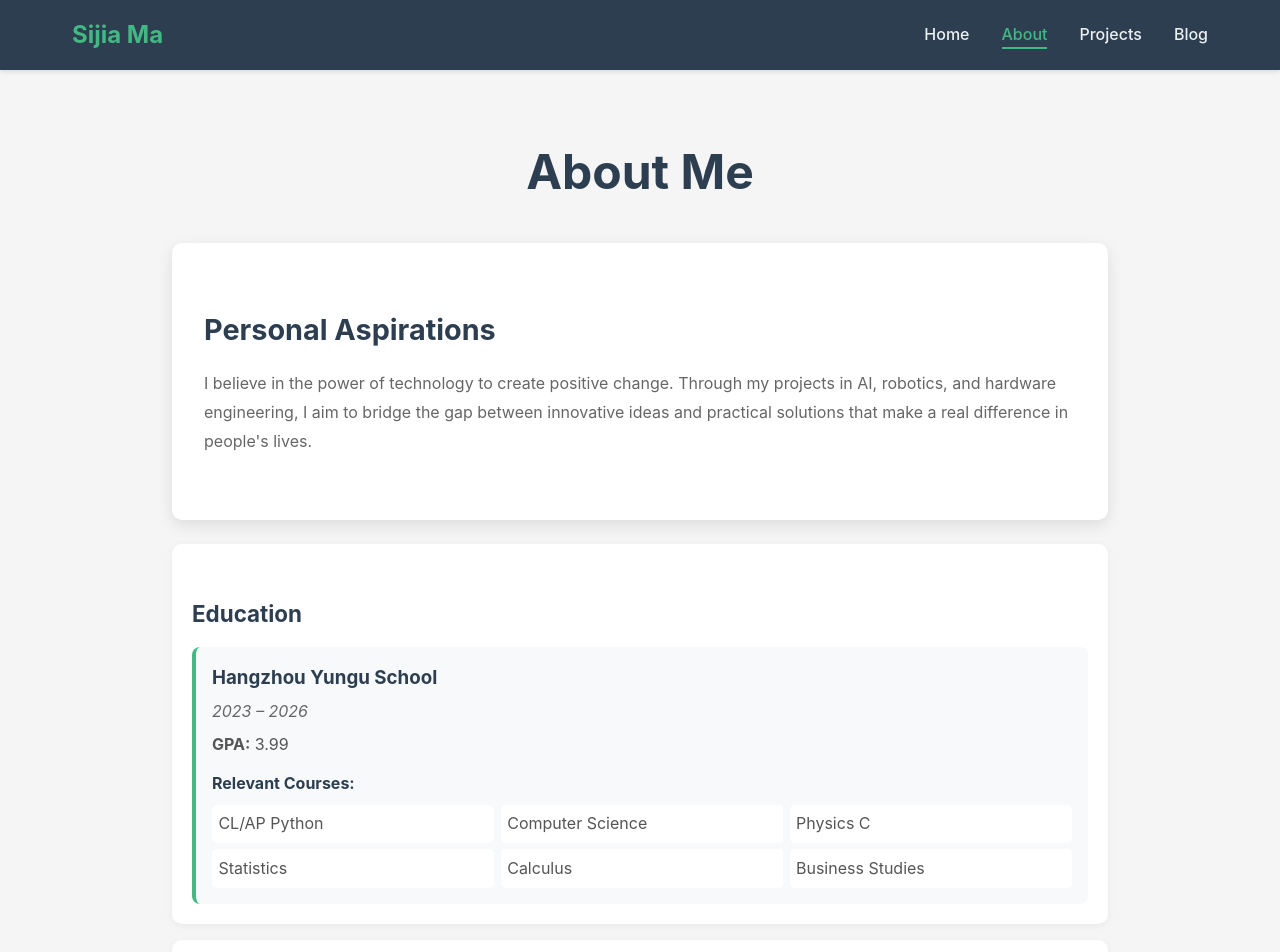
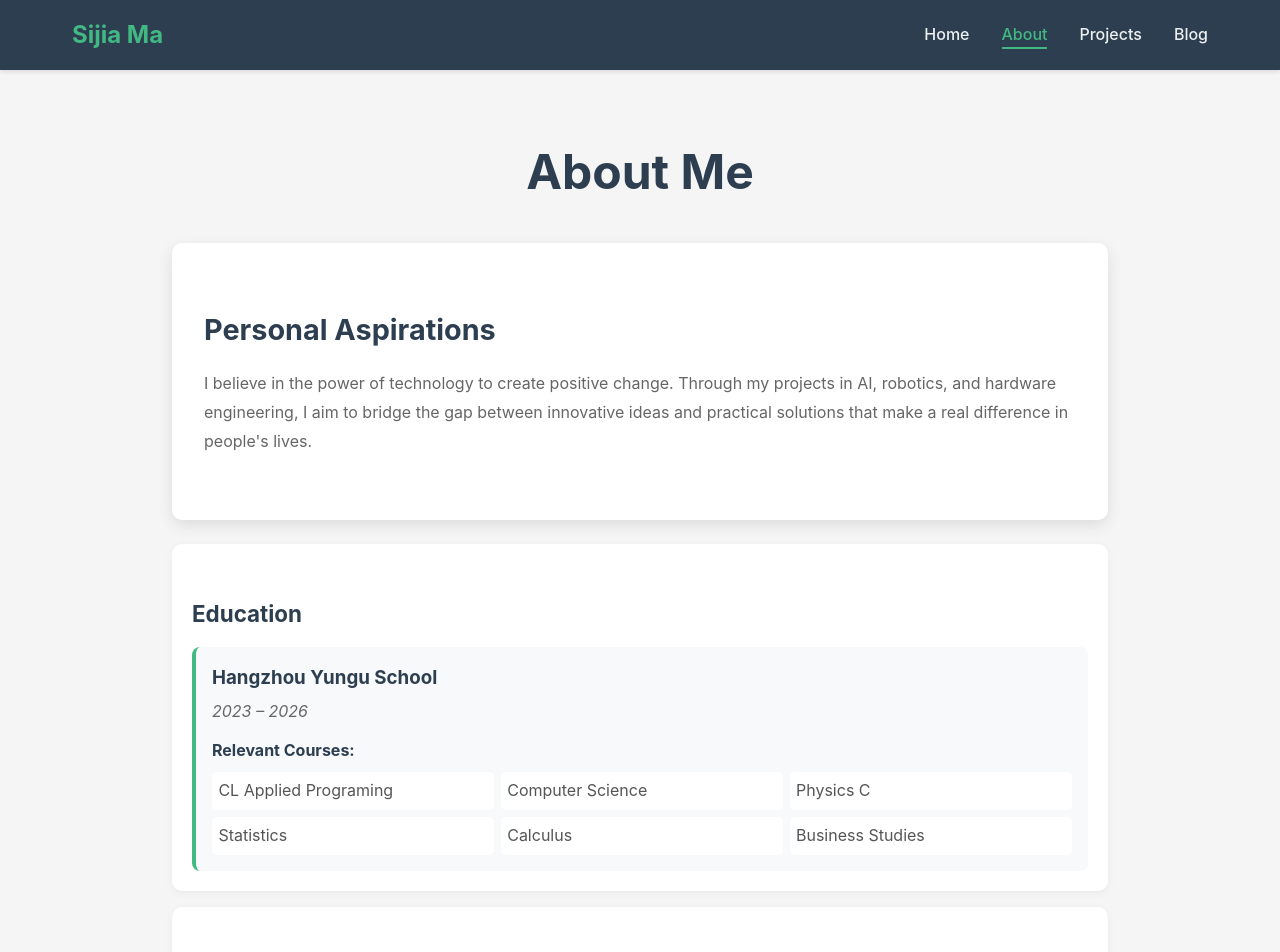
Before and after one commit to Mathewmsj/mathewmsj.github.io, a Vue app: page /#/about in a window 1280 px wide. Shown: the top 952 px of the page. Built offline with nearby package versions, Linux system fonts and the light colour scheme.

Commit message:
Update personal info: Remove GPA and rename Python course

```diff
--- a/src/config/site.js
+++ b/src/config/site.js
@@ -22,9 +22,9 @@ export const siteConfig = {
     education: {
       school: 'Hangzhou Yungu School',
       period: '2023 – 2026',
-      gpa: '3.99',
+
       courses: [
-        'CL/AP Python',
+        'CL Applied Programing',
         'Computer Science',
         'Physics C',
         'Statistics',
--- a/src/views/About.vue
+++ b/src/views/About.vue
@@ -18,7 +18,7 @@
           <div class="education-card">
             <h3>{{ siteConfig.about.education.school }}</h3>
             <p class="period">{{ siteConfig.about.education.period }}</p>
-            <p class="gpa"><strong>GPA:</strong> {{ siteConfig.about.education.gpa }}</p>
+
             <div class="courses">
               <h4>Relevant Courses:</h4>
               <ul>
--- a/src/views/Skills.vue
+++ b/src/views/Skills.vue
@@ -27,11 +27,11 @@
         <div class="education-card">
           <h3>Hangzhou Yungu School</h3>
           <p class="period">2023 – 2026</p>
-          <p class="gpa"><strong>GPA:</strong> 3.99</p>
+
           <div class="courses">
             <h4>Relevant Courses:</h4>
             <ul>
-              <li>CL/AP Python</li>
+              <li>CL Applied Programing</li>
               <li>Computer Science</li>
               <li>Physics C</li>
               <li>Statistics</li>
```
